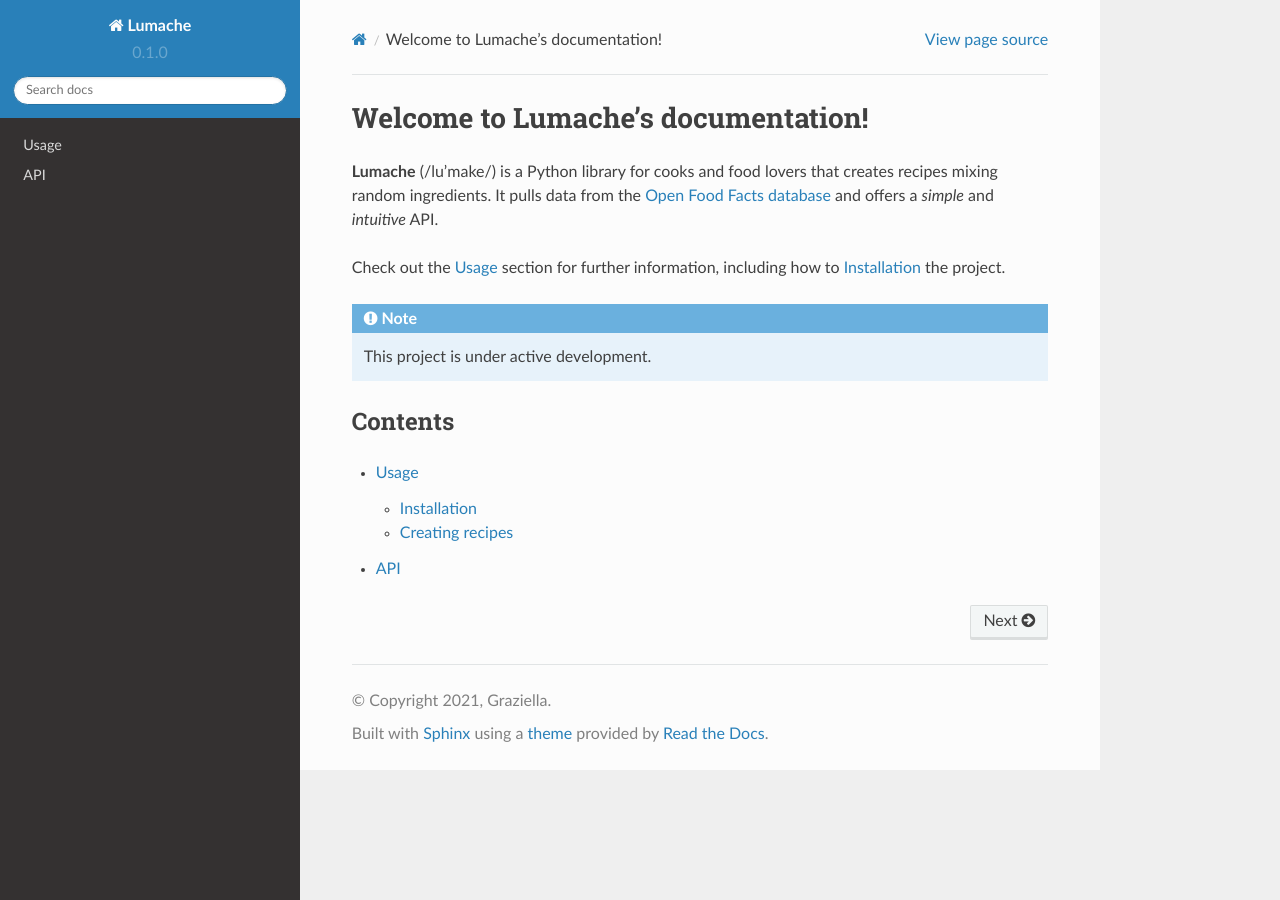
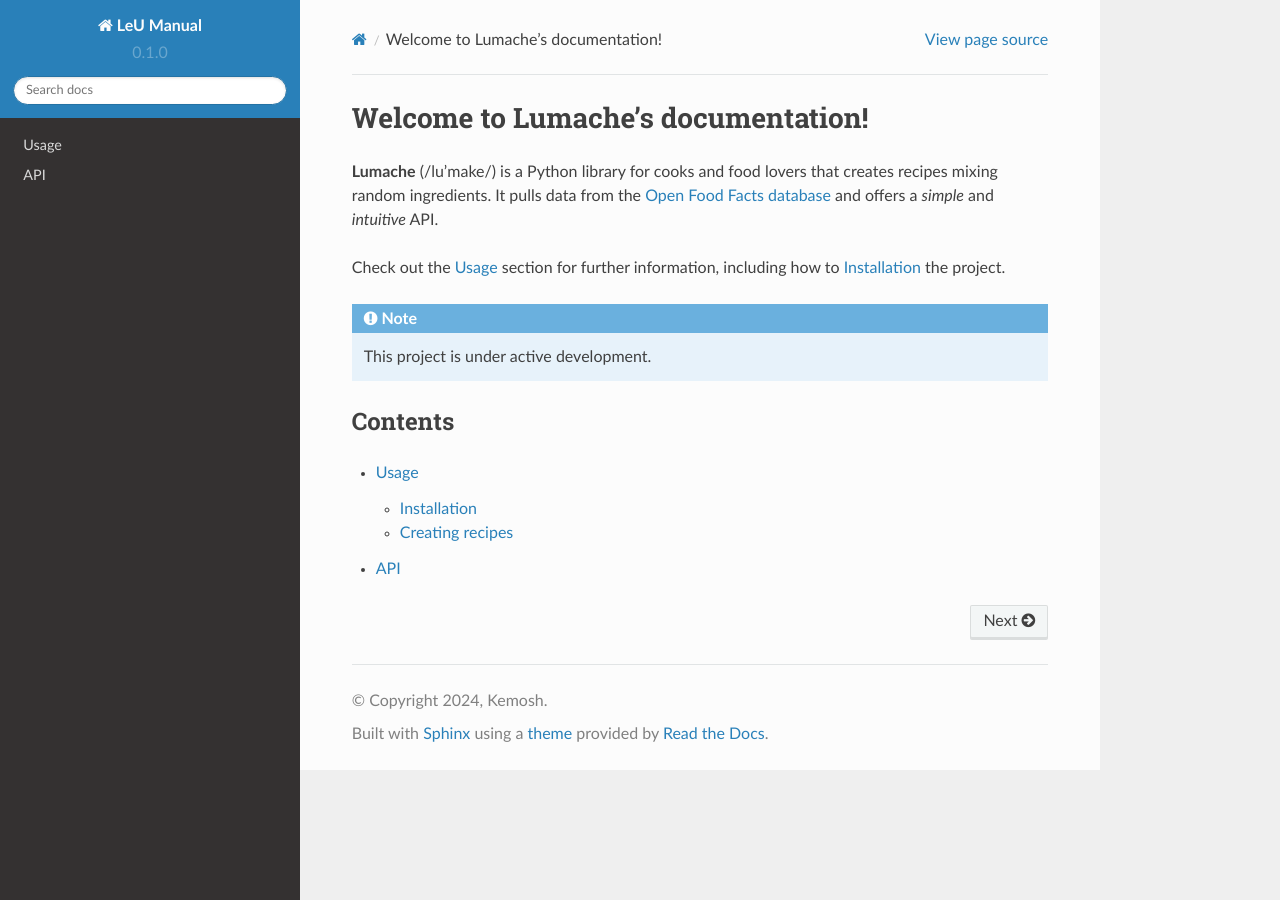
Before and after one commit to kemosh/leu, a Sphinx documentation site: the page built from docs/source/index.rst, in a window 1280 px wide. Built offline with Sphinx 7.4.7 and the Read the Docs theme 2.0.0, drawn with Linux system fonts in a browser that asks for light colours.

Commit message:
Update conf.py

```diff
--- a/docs/source/conf.py
+++ b/docs/source/conf.py
@@ -2,9 +2,9 @@
 
 # -- Project information
 
-project = 'Lumache'
-copyright = '2021, Graziella'
-author = 'Graziella'
+project = 'LeU Manual'
+copyright = '2024, Kemosh'
+author = 'Kemosh'
 
 release = '0.1'
 version = '0.1.0'
@@ -17,6 +17,7 @@
     'sphinx.ext.autodoc',
     'sphinx.ext.autosummary',
     'sphinx.ext.intersphinx',
+    'myst_parser',
 ]
 
 intersphinx_mapping = {
```
